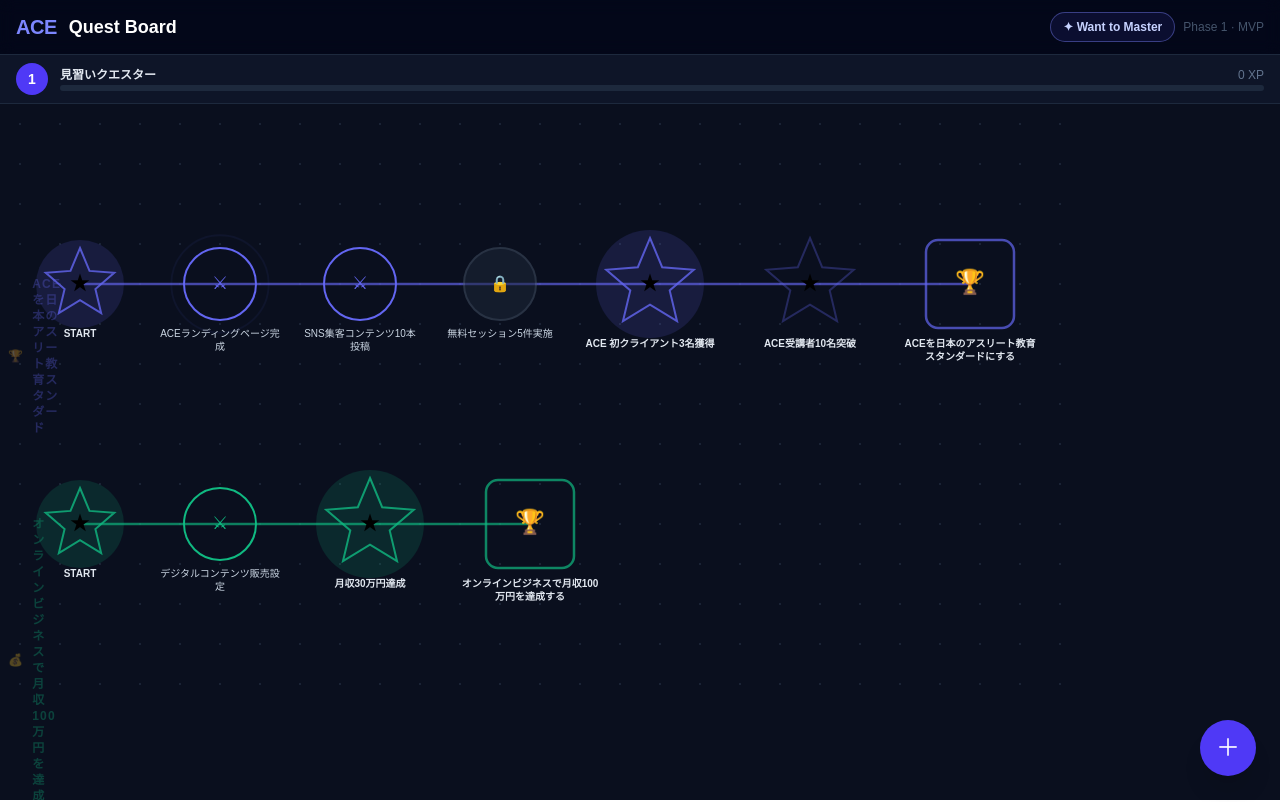
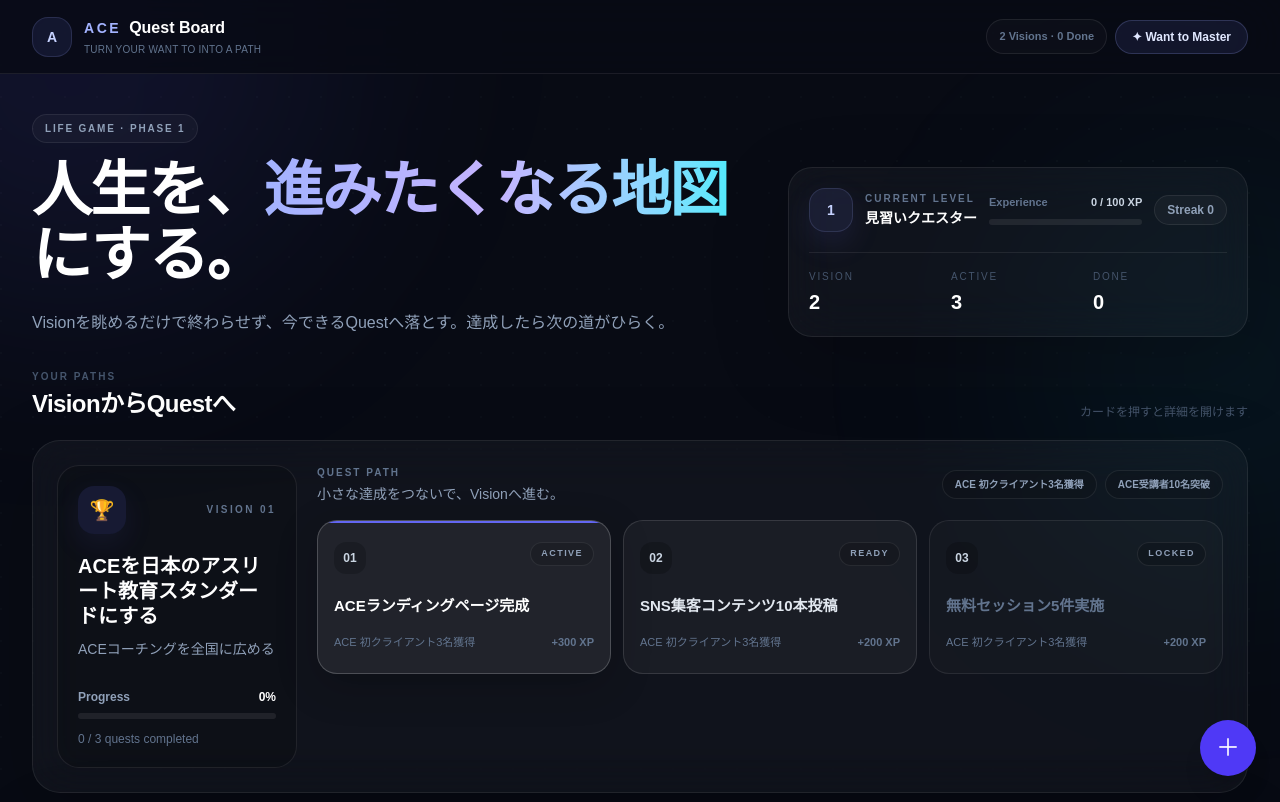
Before and after one commit to takraw369/ace-quest-board, a Next.js app: page / in a window 1280 px wide. Shown: the top 802 px of the page. Built offline with nearby package versions, Linux system fonts and the light colour scheme.

Commit message:
feat: redesign ACE Quest Board UI
* feat: redesign quest board into polished vision lanes

* feat: refine player status presentation

* feat: redesign quest board shell and navigation

```diff
--- a/src/app/page.tsx
+++ b/src/app/page.tsx
@@ -17,14 +17,9 @@ import {
 
 export default function HomePage() {
   const [selectedQuestId, setSelectedQuestId] = useState<string | null>(null);
-  const [levelUpInfo, setLevelUpInfo] = useState<{ show: boolean; level: number }>({
-    show: false,
-    level: 1,
-  });
+  const [levelUpInfo, setLevelUpInfo] = useState<{ show: boolean; level: number }>({ show: false, level: 1 });
+  const { visions, quests } = useQuestStore();
 
-  const { visions } = useQuestStore();
-
-  // Seed data on first load (empty store)
   useEffect(() => {
     if (visions.length === 0) {
       useQuestStore.setState({
@@ -37,45 +32,78 @@ export default function HomePage() {
   // eslint-disable-next-line react-hooks/exhaustive-deps
   }, []);
 
+  const activeCount = quests.filter((q) => q.status === 'in_progress' || q.status === 'available').length;
+  const doneCount = quests.filter((q) => q.status === 'completed').length;
+
   return (
-    <div className="flex flex-col h-screen bg-[#0a0f1e] text-white overflow-hidden">
-      {/* Top bar */}
-      <header className="flex items-center justify-between px-4 py-3 border-b border-slate-800 bg-slate-950/80 backdrop-blur z-20 flex-shrink-0">
+    <div className="min-h-screen bg-[#080b14] text-white selection:bg-indigo-400/30">
+      <div className="pointer-events-none fixed inset-0 overflow-hidden">
+        <div className="absolute -left-48 -top-56 h-[520px] w-[520px] rounded-full bg-indigo-500/10 blur-[120px]" />
+        <div className="absolute -right-40 top-40 h-[420px] w-[420px] rounded-full bg-cyan-400/[0.055] blur-[120px]" />
+        <div className="absolute inset-0 opacity-[0.18]" style={{ backgroundImage: 'radial-gradient(circle at 1px 1px, rgba(148,163,184,.16) 1px, transparent 0)', backgroundSize: '32px 32px' }} />
+      </div>
+
+      <header className="sticky top-0 z-40 border-b border-white/8 bg-[#080b14]/80 backdrop-blur-2xl">
+        <div className="mx-auto flex max-w-[1440px] items-center justify-between gap-4 px-5 py-4 md:px-8">
           <div className="flex items-center gap-3">
-          <span className="text-xl font-black tracking-tight text-indigo-400">ACE</span>
-          <span className="text-lg font-semibold text-white">Quest Board</span>
+            <div className="grid h-10 w-10 place-items-center rounded-2xl border border-indigo-300/15 bg-indigo-400/10 text-sm font-black tracking-tight text-indigo-200">A</div>
+            <div>
+              <div className="flex items-baseline gap-2">
+                <span className="text-sm font-black tracking-[0.18em] text-indigo-300">ACE</span>
+                <span className="text-base font-bold text-white">Quest Board</span>
               </div>
-        <div className="flex items-center gap-2">
-          <Link href="/want-to" className="rounded-full border border-indigo-400/40 bg-indigo-500/10 px-3 py-1.5 text-xs font-bold text-indigo-200 transition hover:bg-indigo-500/20">
+              <p className="mt-0.5 text-[10px] font-medium tracking-wide text-slate-500">TURN YOUR WANT TO INTO A PATH</p>
+            </div>
+          </div>
+
+          <nav className="flex items-center gap-2">
+            <span className="hidden rounded-full border border-white/8 bg-white/[0.025] px-3 py-2 text-[11px] font-semibold text-slate-500 md:inline-flex">{visions.length} Visions · {doneCount} Done</span>
+            <Link href="/want-to" className="rounded-full border border-indigo-300/20 bg-indigo-400/10 px-4 py-2 text-xs font-bold text-indigo-100 transition hover:-translate-y-0.5 hover:bg-indigo-400/15">
               ✦ Want to Master
             </Link>
-          <div className="hidden text-xs text-slate-600 sm:block">Phase 1 · MVP</div>
+          </nav>
         </div>
       </header>
 
-      {/* Player status bar */}
+      <main className="relative z-10 mx-auto max-w-[1440px] px-5 pb-24 pt-8 md:px-8 md:pt-10">
+        <section className="mb-8 grid gap-6 lg:grid-cols-[1fr_460px] lg:items-end">
+          <div>
+            <div className="mb-4 inline-flex items-center gap-2 rounded-full border border-white/8 bg-white/[0.03] px-3 py-1.5 text-[10px] font-bold uppercase tracking-[0.18em] text-slate-400">
+              Life game · Phase 1
+            </div>
+            <h1 className="max-w-3xl text-4xl font-black leading-[1.08] tracking-[-0.035em] text-white md:text-6xl">
+              人生を、<span className="bg-gradient-to-r from-indigo-300 via-violet-300 to-cyan-300 bg-clip-text text-transparent">進みたくなる地図</span>にする。
+            </h1>
+            <p className="mt-5 max-w-2xl text-sm leading-7 text-slate-400 md:text-base">
+              Visionを眺めるだけで終わらせず、今できるQuestへ落とす。達成したら次の道がひらく。
+            </p>
+          </div>
+
+          <div className="rounded-[24px] border border-white/8 bg-white/[0.035] p-5 shadow-[0_24px_80px_rgba(0,0,0,0.2)] backdrop-blur-xl">
             <PlayerStatus />
+            <div className="mt-5 grid grid-cols-3 gap-2 border-t border-white/8 pt-4">
+              <div><div className="text-[10px] uppercase tracking-[0.18em] text-slate-600">Vision</div><div className="mt-1 text-xl font-black">{visions.length}</div></div>
+              <div><div className="text-[10px] uppercase tracking-[0.18em] text-slate-600">Active</div><div className="mt-1 text-xl font-black">{activeCount}</div></div>
+              <div><div className="text-[10px] uppercase tracking-[0.18em] text-slate-600">Done</div><div className="mt-1 text-xl font-black">{doneCount}</div></div>
+            </div>
+          </div>
+        </section>
 
-      {/* Main board area */}
-      <main className="flex-1 overflow-hidden relative">
+        <section>
+          <div className="mb-5 flex items-end justify-between gap-4">
+            <div>
+              <p className="text-[10px] font-bold uppercase tracking-[0.2em] text-slate-600">Your paths</p>
+              <h2 className="mt-1 text-2xl font-black tracking-tight text-white">VisionからQuestへ</h2>
+            </div>
+            <p className="hidden text-xs text-slate-600 sm:block">カードを押すと詳細を開けます</p>
+          </div>
           <GameBoard onQuestClick={(questId) => setSelectedQuestId(questId)} />
+        </section>
       </main>
 
-      {/* Quest detail panel */}
-      <QuestPanel
-        questId={selectedQuestId}
-        onClose={() => setSelectedQuestId(null)}
-      />
-
-      {/* FAB */}
+      <QuestPanel questId={selectedQuestId} onClose={() => setSelectedQuestId(null)} />
       <QuickAdd />
-
-      {/* Level up modal */}
-      <LevelUpModal
-        show={levelUpInfo.show}
-        level={levelUpInfo.level}
-        onClose={() => setLevelUpInfo({ show: false, level: 1 })}
-      />
+      <LevelUpModal show={levelUpInfo.show} level={levelUpInfo.level} onClose={() => setLevelUpInfo({ show: false, level: 1 })} />
     </div>
   );
 }
--- a/src/components/board/GameBoard.tsx
+++ b/src/components/board/GameBoard.tsx
@@ -1,126 +1,129 @@
 'use client';
 
-import { useMemo, useRef, useState } from 'react';
+import { useMemo } from 'react';
+import { motion } from 'framer-motion';
 import { useQuestStore } from '@/stores/questStore';
 import { usePlayerStore } from '@/stores/playerStore';
-import { computeBoardLayout } from '@/lib/board-layout';
-import PathRenderer from './PathRenderer';
-import QuestNode from './QuestNode';
-import MilestoneGate from './MilestoneGate';
 
 interface Props {
   onQuestClick: (questId: string) => void;
 }
 
+const STATUS_LABEL: Record<string, string> = {
+  locked: 'LOCKED',
+  available: 'READY',
+  in_progress: 'ACTIVE',
+  completed: 'DONE',
+};
+
+const STATUS_CLASS: Record<string, string> = {
+  locked: 'border-white/8 bg-white/[0.025] text-slate-500',
+  available: 'border-white/12 bg-white/[0.045] text-slate-200',
+  in_progress: 'border-white/20 bg-white/[0.07] text-white shadow-[0_12px_40px_rgba(0,0,0,0.22)]',
+  completed: 'border-emerald-400/20 bg-emerald-400/[0.07] text-emerald-100',
+};
+
 export default function GameBoard({ onQuestClick }: Props) {
   const { visions, milestones, quests } = useQuestStore();
   const { currentPosition } = usePlayerStore();
-  const containerRef = useRef<HTMLDivElement>(null);
-  const [pan, setPan] = useState({ x: 0, y: 0 });
-  const [dragging, setDragging] = useState(false);
-  const dragStart = useRef({ x: 0, y: 0, panX: 0, panY: 0 });
 
-  const layout = useMemo(
-    () => computeBoardLayout(visions, milestones, quests),
-    [visions, milestones, quests]
-  );
+  const lanes = useMemo(() => visions.map((vision) => {
+    const laneMilestones = milestones
+      .filter((m) => m.visionId === vision.id)
+      .sort((a, b) => a.order - b.order);
+    const laneQuests = laneMilestones.flatMap((m) => quests
+      .filter((q) => q.milestoneId === m.id)
+      .map((q) => ({ ...q, milestoneTitle: m.title, milestoneStatus: m.status }))
+    );
+    const completed = laneQuests.filter((q) => q.status === 'completed').length;
+    const progress = laneQuests.length ? Math.round((completed / laneQuests.length) * 100) : 0;
+    return { vision, milestones: laneMilestones, quests: laneQuests, completed, progress };
+  }), [visions, milestones, quests]);
 
-  const handleMouseDown = (e: React.MouseEvent) => {
-    if ((e.target as Element).closest('[data-node]')) return;
-    setDragging(true);
-    dragStart.current = { x: e.clientX, y: e.clientY, panX: pan.x, panY: pan.y };
-  };
-  const handleMouseMove = (e: React.MouseEvent) => {
-    if (!dragging) return;
-    setPan({
-      x: dragStart.current.panX + (e.clientX - dragStart.current.x),
-      y: dragStart.current.panY + (e.clientY - dragStart.current.y),
-    });
-  };
-  const handleMouseUp = () => setDragging(false);
-
-  if (visions.length === 0) {
-    return (
-      <div className="flex items-center justify-center h-full text-slate-500">
-        <div className="text-center">
-          <div className="text-5xl mb-4">🗺️</div>
-          <p className="text-lg font-medium">ボードが空です</p>
-          <p className="text-sm mt-1">「＋」ボタンからクエストを追加してみよう</p>
-        </div>
-      </div>
-    );
+  if (!visions.length) {
+    return <div className="grid min-h-[420px] place-items-center text-slate-500">まだQuestがありません。</div>;
   }
 
   return (
-    <div
-      ref={containerRef}
-      className="w-full h-full overflow-hidden relative"
-      style={{ cursor: dragging ? 'grabbing' : 'grab', background: 'transparent' }}
-      onMouseDown={handleMouseDown}
-      onMouseMove={handleMouseMove}
-      onMouseUp={handleMouseUp}
-      onMouseLeave={handleMouseUp}
-    >
-      {/* Vision lane labels */}
-      <div
-        className="absolute top-0 left-0 pointer-events-none"
-        style={{ transform: `translate(${pan.x}px, ${pan.y}px)` }}
-      >
-        {visions.map((vision, idx) => (
-          <div
-            key={vision.id}
-            className="absolute flex items-center gap-2 text-xs font-bold uppercase tracking-widest opacity-30"
-            style={{
-              left: 8,
-              top: 60 + idx * 240 + 240 / 2 - 8,
-              color: vision.color,
-            }}
-          >
-            <span>{vision.icon}</span>
-            <span>{vision.title.slice(0, 20)}</span>
+    <div className="space-y-5 pb-28">
+      {lanes.map(({ vision, milestones: laneMilestones, quests: laneQuests, completed, progress }, index) => (
+        <motion.section
+          key={vision.id}
+          initial={{ opacity: 0, y: 12 }}
+          animate={{ opacity: 1, y: 0 }}
+          transition={{ delay: index * 0.06 }}
+          className="overflow-hidden rounded-[28px] border border-white/8 bg-white/[0.035] shadow-[0_24px_80px_rgba(0,0,0,0.18)] backdrop-blur-xl"
+        >
+          <div className="grid gap-5 p-5 md:grid-cols-[240px_1fr] md:p-6">
+            <aside className="flex flex-col justify-between rounded-[22px] border border-white/8 bg-black/15 p-5">
+              <div>
+                <div className="mb-5 flex items-center justify-between">
+                  <div
+                    className="grid h-12 w-12 place-items-center rounded-2xl text-xl shadow-lg"
+                    style={{ backgroundColor: `${vision.color}20`, color: vision.color, boxShadow: `0 10px 30px ${vision.color}18` }}
+                  >
+                    {vision.icon || '✦'}
+                  </div>
+                  <span className="text-[10px] font-bold uppercase tracking-[0.24em] text-slate-500">Vision {String(index + 1).padStart(2, '0')}</span>
+                </div>
+                <h2 className="text-xl font-black leading-tight text-white">{vision.title}</h2>
+                {vision.description && <p className="mt-2 line-clamp-3 text-sm leading-6 text-slate-400">{vision.description}</p>}
+              </div>
+
+              <div className="mt-7">
+                <div className="mb-2 flex items-center justify-between text-xs">
+                  <span className="font-semibold text-slate-400">Progress</span>
+                  <span className="font-black text-white">{progress}%</span>
+                </div>
+                <div className="h-1.5 overflow-hidden rounded-full bg-white/8">
+                  <div className="h-full rounded-full" style={{ width: `${progress}%`, backgroundColor: vision.color }} />
+                </div>
+                <div className="mt-3 text-xs text-slate-500">{completed} / {laneQuests.length} quests completed</div>
+              </div>
+            </aside>
+
+            <div className="min-w-0">
+              <div className="mb-4 flex items-center justify-between gap-3">
+                <div>
+                  <p className="text-[10px] font-bold uppercase tracking-[0.2em] text-slate-500">Quest path</p>
+                  <p className="mt-1 text-sm text-slate-400">小さな達成をつないで、Visionへ進む。</p>
+                </div>
+                <div className="hidden items-center gap-2 sm:flex">
+                  {laneMilestones.map((m) => (
+                    <span key={m.id} className="rounded-full border border-white/8 bg-black/10 px-3 py-1.5 text-[10px] font-semibold text-slate-400">{m.title}</span>
+                  ))}
+                </div>
+              </div>
+
+              <div className="grid gap-3 sm:grid-cols-2 xl:grid-cols-3">
+                {laneQuests.map((quest, qIndex) => {
+                  const active = currentPosition.questId === quest.id || quest.status === 'in_progress';
+                  return (
+                    <motion.button
+                      key={quest.id}
+                      type="button"
+                      whileHover={quest.status !== 'locked' ? { y: -3 } : undefined}
+                      onClick={() => quest.status !== 'locked' && onQuestClick(quest.id)}
+                      className={`group relative min-h-[154px] overflow-hidden rounded-[20px] border p-4 text-left transition ${STATUS_CLASS[quest.status]} ${quest.status === 'locked' ? 'cursor-not-allowed' : 'cursor-pointer hover:border-white/20 hover:bg-white/[0.065]'}`}
+                    >
+                      {active && <div className="absolute inset-x-0 top-0 h-0.5" style={{ backgroundColor: vision.color }} />}
+                      <div className="flex items-start justify-between gap-3">
+                        <span className="grid h-8 w-8 place-items-center rounded-xl bg-black/20 text-xs font-black text-slate-300">{String(qIndex + 1).padStart(2, '0')}</span>
+                        <span className="rounded-full border border-white/8 bg-black/15 px-2.5 py-1 text-[9px] font-black tracking-[0.16em] text-slate-400">{STATUS_LABEL[quest.status]}</span>
+                      </div>
+                      <h3 className="mt-5 text-[15px] font-bold leading-6 text-inherit">{quest.title}</h3>
+                      <div className="mt-4 flex items-center justify-between gap-2 text-[11px] text-slate-500">
+                        <span className="truncate">{quest.milestoneTitle}</span>
+                        <span className="flex-shrink-0 font-semibold">+{quest.xpReward} XP</span>
+                      </div>
+                    </motion.button>
+                  );
+                })}
+              </div>
+            </div>
           </div>
-        ))}
-      </div>
-
-      <svg
-        width={layout.totalWidth}
-        height={layout.totalHeight}
-        style={{ transform: `translate(${pan.x}px, ${pan.y}px)` }}
-      >
-        {/* Grid dots background */}
-        <defs>
-          <pattern id="grid" width="40" height="40" patternUnits="userSpaceOnUse">
-            <circle cx="20" cy="20" r="1" fill="#1e293b" />
-          </pattern>
-        </defs>
-        <rect width={layout.totalWidth} height={layout.totalHeight} fill="url(#grid)" />
-
-        <PathRenderer edges={layout.edges} nodes={layout.nodes} />
-
-        {layout.nodes.map((node) => {
-          const isPlayerHere = currentPosition.questId === node.questId && !!node.questId;
-
-          if (node.type === 'quest') {
-            return (
-              <g key={node.id} data-node="true">
-                <QuestNode
-                  node={node}
-                  isPlayerHere={isPlayerHere}
-                  onClick={() => node.questId && onQuestClick(node.questId)}
-                />
-              </g>
-            );
-          }
-          if (node.type === 'milestone' || node.type === 'vision_goal' || node.type === 'start') {
-            return (
-              <g key={node.id} data-node="true">
-                <MilestoneGate node={node} isGoal={node.type === 'vision_goal'} />
-              </g>
-            );
-          }
-          return null;
-        })}
-      </svg>
+        </motion.section>
+      ))}
     </div>
   );
 }
--- a/src/components/player/PlayerStatus.tsx
+++ b/src/components/player/PlayerStatus.tsx
@@ -16,27 +16,29 @@ export default function PlayerStatus() {
     return 0;
   })();
 
-  const progress = Math.min(
-    ((totalXp - currentTierStart) / (nextLevelXp - currentTierStart)) * 100,
-    100
-  );
+  const denominator = Math.max(nextLevelXp - currentTierStart, 1);
+  const progress = Math.min(((totalXp - currentTierStart) / denominator) * 100, 100);
 
   return (
-    <div className="flex items-center gap-3 px-4 py-2 bg-slate-900/80 border-b border-slate-800">
-      {/* Avatar */}
-      <div className="w-8 h-8 rounded-full bg-indigo-600 flex items-center justify-center text-sm font-bold text-white flex-shrink-0">
-        {level}
+    <div className="grid gap-3 sm:grid-cols-[auto_1fr_auto] sm:items-center">
+      <div className="flex items-center gap-3">
+        <div className="grid h-11 w-11 place-items-center rounded-2xl border border-indigo-300/15 bg-indigo-400/10 text-sm font-black text-indigo-200 shadow-[0_12px_30px_rgba(99,102,241,0.12)]">
+          {level}
+        </div>
+        <div>
+          <div className="text-[10px] font-bold uppercase tracking-[0.2em] text-slate-500">Current level</div>
+          <div className="mt-0.5 text-sm font-bold text-white">{title}</div>
+        </div>
       </div>
 
-      {/* Level info */}
-      <div className="flex-1 min-w-0">
-        <div className="flex items-center justify-between mb-0.5">
-          <span className="text-xs font-semibold text-slate-200 truncate">{title}</span>
-          <span className="text-xs text-slate-500 ml-2 flex-shrink-0">{totalXp} XP</span>
+      <div className="min-w-0">
+        <div className="mb-2 flex items-center justify-between text-[11px]">
+          <span className="font-semibold text-slate-500">Experience</span>
+          <span className="font-bold text-slate-300">{totalXp} / {nextLevelXp} XP</span>
         </div>
-        <div className="h-1.5 bg-slate-800 rounded-full overflow-hidden">
+        <div className="h-1.5 overflow-hidden rounded-full bg-white/8">
           <motion.div
-            className="h-full bg-indigo-500 rounded-full"
+            className="h-full rounded-full bg-gradient-to-r from-indigo-400 to-violet-400"
             initial={{ width: 0 }}
             animate={{ width: `${progress}%` }}
             transition={{ duration: 0.8, ease: 'easeOut' }}
@@ -44,12 +46,11 @@ export default function PlayerStatus() {
         </div>
       </div>
 
-      {/* Streak */}
-      {streakDays > 0 && (
-        <div className="flex items-center gap-1 flex-shrink-0 text-xs text-orange-400 font-bold">
-          🔥 {streakDays}
-        </div>
-      )}
+      <div className="flex items-center justify-end gap-2 text-xs">
+        <span className="rounded-full border border-white/8 bg-white/[0.035] px-3 py-1.5 font-semibold text-slate-400">
+          {streakDays > 0 ? `🔥 ${streakDays} day streak` : 'Streak 0'}
+        </span>
+      </div>
     </div>
   );
 }
```
Lines whose indentation alone changed are shown as unchanged.
